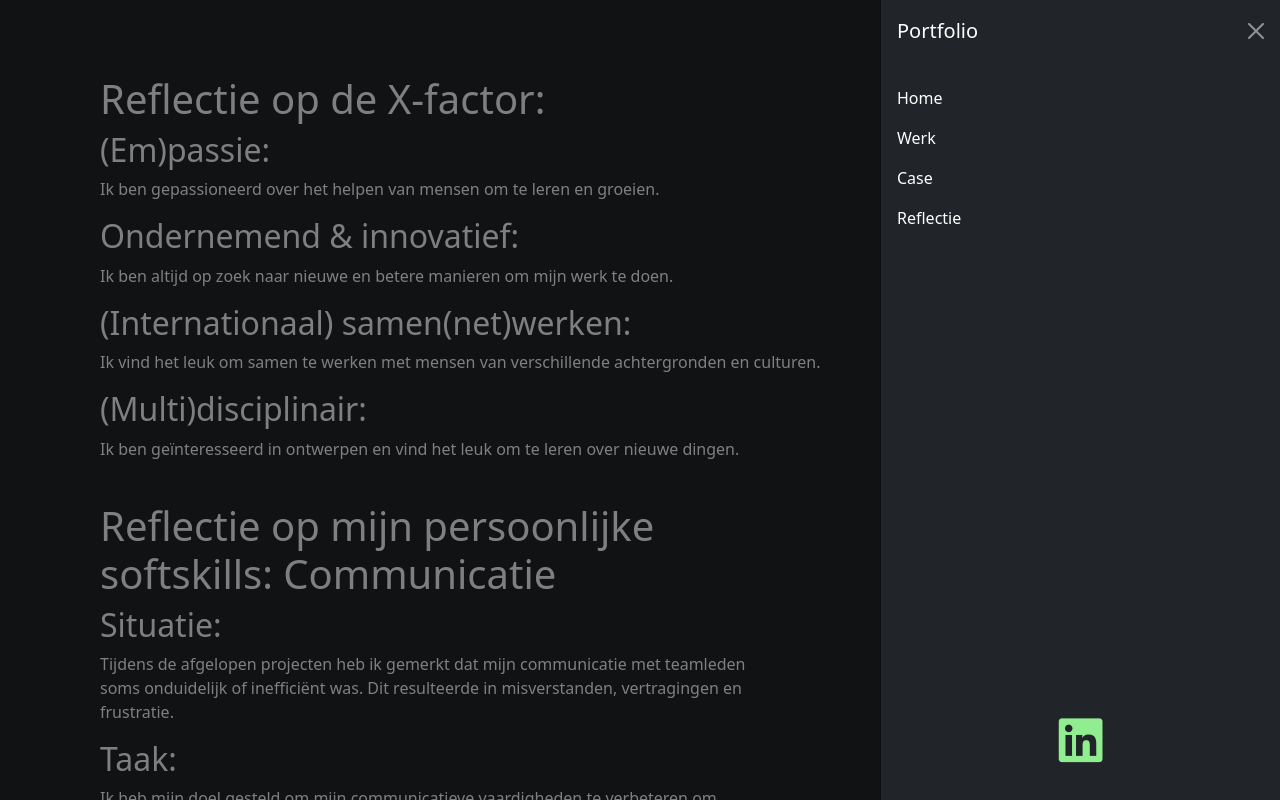
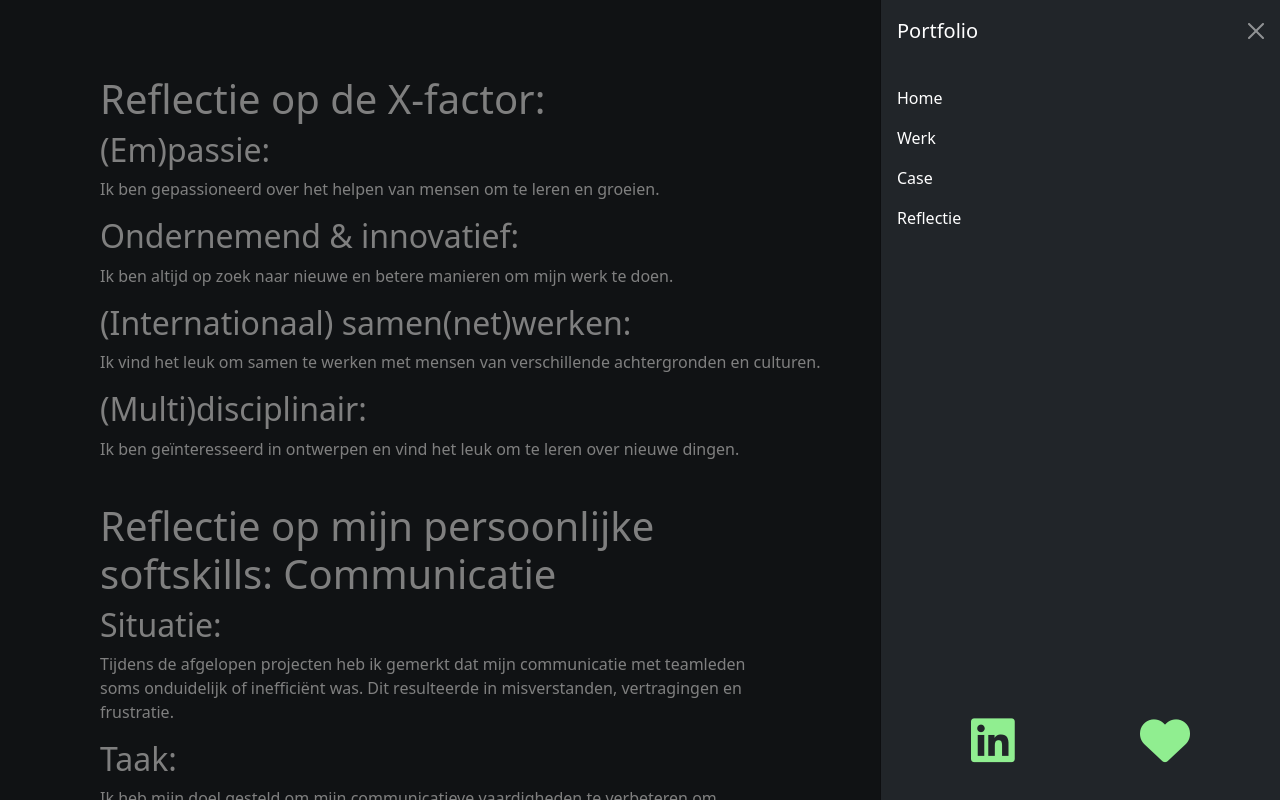
Before and after one commit to MatthiasBillen/Portfolio-Werkplekleren-2, a plain HTML site: page reflectie.html in a window 1280 px wide. Both pictures are taken after a click on the button 1240 px from the left and 28 px from the top of the page. Shown: the top 800 px of the page. Drawn offline with nearby package versions, Linux system fonts and the light colour scheme.

Commit message:
versie 7

```diff
--- a/case.css
+++ b/case.css
@@ -41,8 +41,15 @@ img{
     }
     .container-icons2{
         display: flex;
-        justify-content: center;
-
+        justify-content: space-evenly;
+        }
+        #linkedinicon {
+            font-size: 50px;
+            color: lightgreen;
+        }
+        #favorite{
+            font-size: 50px;
+            color: lightgreen;
         }
 h1{
     color: white;
--- a/portfoliofrontpage.css
+++ b/portfoliofrontpage.css
@@ -37,17 +37,20 @@ i{
     font-size: 50px;
     margin: 35px;
 }
-#linkedinicon {
-    font-size: 50px;
-    color: lightgreen;
-}
 .container-icons{
 display: flex;
 justify-content: center;
 color: lightgreen;
 }
 .container-icons2{
-display: flex;
-justify-content: center;
-
-}
+    display: flex;
+    justify-content: space-evenly;
+    }
+    #linkedinicon {
+        font-size: 50px;
+        color: lightgreen;
+    }
+    #favorite{
+        font-size: 50px;
+        color: lightgreen;
+    }
--- a/portfoliowerk.css
+++ b/portfoliowerk.css
@@ -23,6 +23,10 @@ img{
     width: 50rem;
     margin: 15px;
 }
+i{
+    font-size: 50px;
+    margin: 35px;
+}
 object{
     width: 50rem;
     height: 50rem;
@@ -30,10 +34,13 @@ object{
 }
 .container-icons2{
     display: flex;
-    justify-content: center;
-
+    justify-content: space-evenly;
     }
     #linkedinicon {
         font-size: 50px;
         color: lightgreen;
     }
+    #favorite{
+        font-size: 50px;
+        color: lightgreen;
+    }
--- a/reflectie.css
+++ b/reflectie.css
@@ -36,6 +36,10 @@ p{
     align-items: center;
     max-width: 40rem;
 }
+i{
+    font-size: 50px;
+    margin: 35px;
+}
 .reflectie{
     margin-top: 50px;
     display: flex;
@@ -43,13 +47,15 @@ p{
     align-items: flex-start;
     margin-left: 100px;
 }
-.container-icons{
+.container-icons2{
     display: flex;
-    justify-content: center;
-    color: lightgreen;
+    justify-content: space-evenly;
     }
-    .container-icons2{
-        display: flex;
-        justify-content: center;
-
-        }
+    #linkedinicon {
+        font-size: 50px;
+        color: lightgreen;
+    }
+    #favorite{
+        font-size: 50px;
+        color: lightgreen;
+    }
--- a/reflectie.html
+++ b/reflectie.html
@@ -38,6 +38,9 @@
         <div class="container-icons2">
           <a target="_blank" href="https://www.linkedin.com/in/matthias-billen-170b95252/">
             <i id="linkedinicon" class="fa-brands fa-linkedin"></i>
+          </a>
+          <a target="_blank" href="https://www.linkedin.com/in/matthias-billen-170b95252/">
+           <i id="favorite" class="fa-solid fa-heart"></i>
           </a>
         </div>
       </div>
```
Also changed, not shown: case.html (+3 -0 lines), index.html (+3 -0 lines), werk.html (+3 -0 lines).
